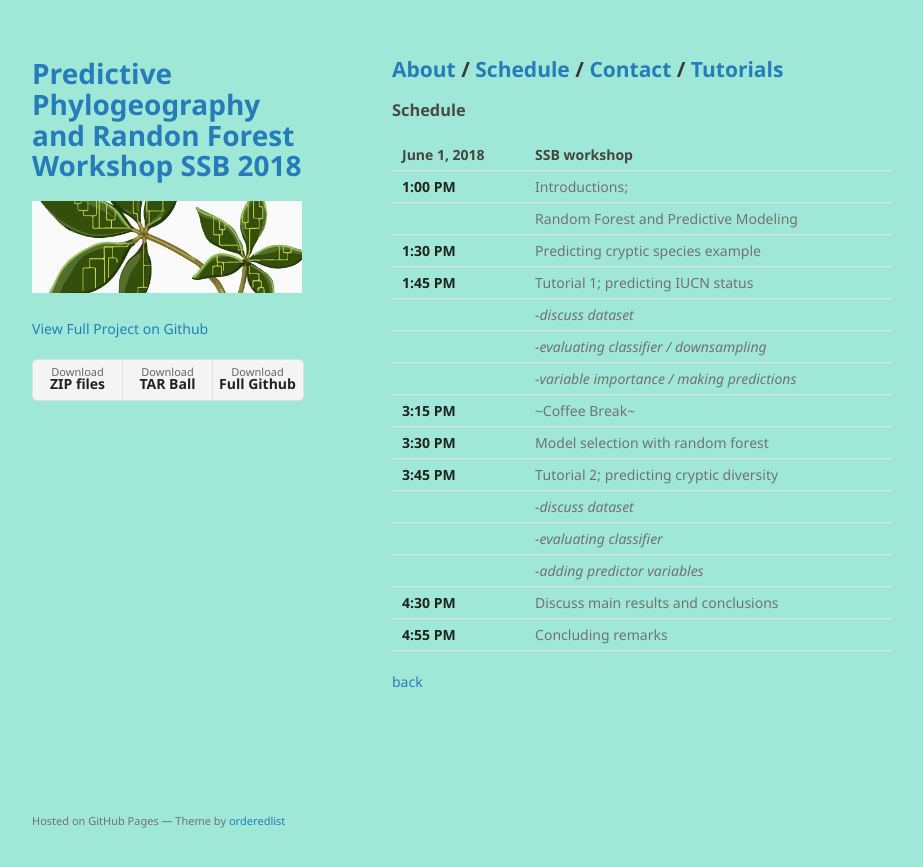
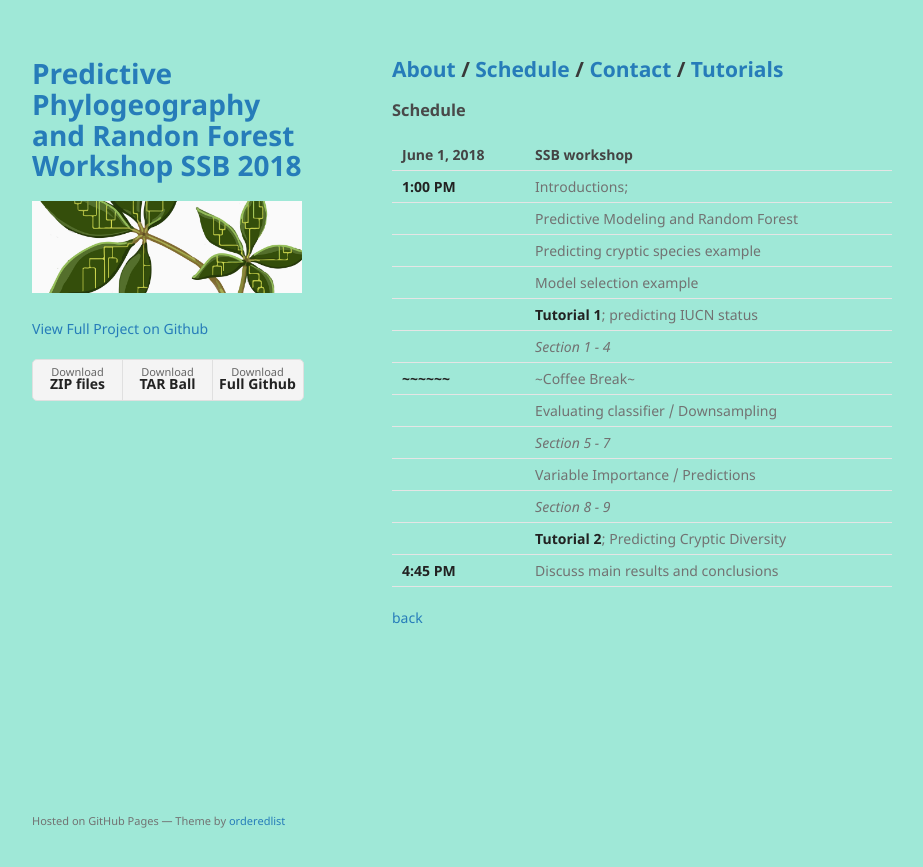
Before and after one commit to PredictivePhylogeography-SSB2018/PredictivePhylogeography-SSB2018.github.io, a Jekyll site: the page built from Schedule.md, in a window 1280 px wide. Shown: the top 867 px of the page, without its empty margins (178-1101 px from the left). Built offline with Jekyll 4.4.1, drawn with Linux system fonts in a browser that asks for light colours; the repository's description, which GitHub fills in, is left out; our own code applies the rules of GitHub Pages for plain Markdown files.

Commit message:
update schedule

```diff
--- a/Schedule.md
+++ b/Schedule.md
@@ -8,21 +8,19 @@ layout: default
 |June 1, 2018  |SSB workshop                                  |
 |:-------------|:---------------------------------------------|
 | **1:00 PM**  | Introductions;                               |
-|              | Random Forest and Predictive Modeling        |
-| **1:30 PM**  | Predicting cryptic species example           |
-| **1:45 PM**  | Tutorial 1; predicting IUCN status           |
-  |            |       *-discuss dataset*            |
-  |            |       *-evaluating classifier / downsampling*     |
-  |            |       *-variable importance / making predictions* |
-| **3:15 PM**  | ~Coffee Break~                               |
+|              | Predictive Modeling and Random Forest        |
+|              | Predicting cryptic species example           |
+|              | Model selection example                      |
+|              | **Tutorial 1**; predicting IUCN status       |
+  |            |       *Section 1 - 4*                        |
+| **~~~~~~**   | ~Coffee Break~                               |
 |:-------------|:---------------------------------------------|
-| **3:30 PM**  | Model selection with random forest           |
-| **3:45 PM**  | Tutorial 2; predicting cryptic diversity     |
-  |              |    *-discuss dataset*                          |
-  |              |    *-evaluating classifier*                    |
-  |              |    *-adding predictor variables*               |
-| **4:30 PM**  | Discuss main results and conclusions         |
-| **4:55 PM**  | Concluding remarks                           |
+|              | Evaluating classifier / Downsampling         |
+  |            |       *Section 5 - 7*                        |
+|              | Variable Importance / Predictions            |
+  |            |       *Section 8 - 9*                        |
+|              | **Tutorial 2**; Predicting Cryptic Diversity |
+| **4:45 PM**  | Discuss main results and conclusions         |
 |:-------------|:---------------------------------------------|
 
 [back](./)
```
